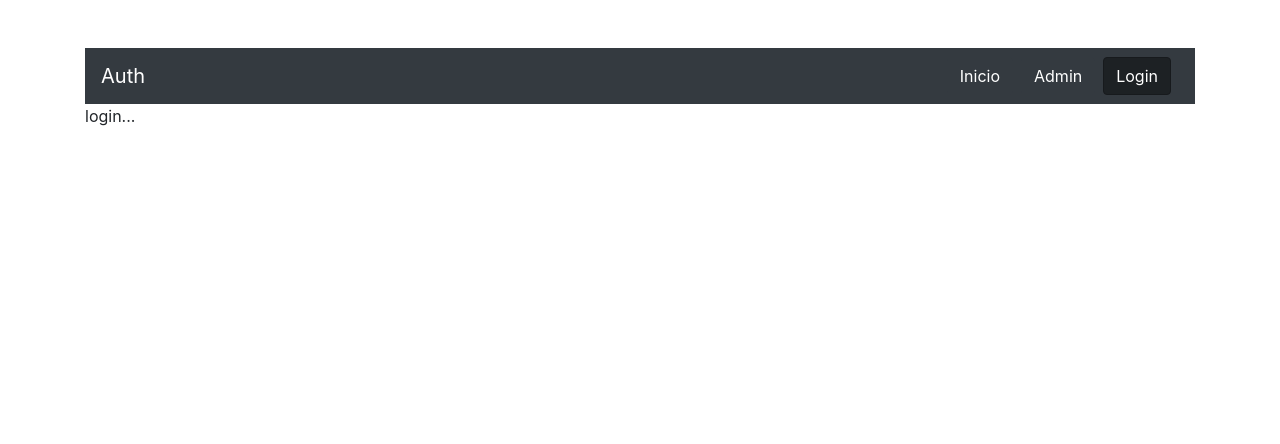
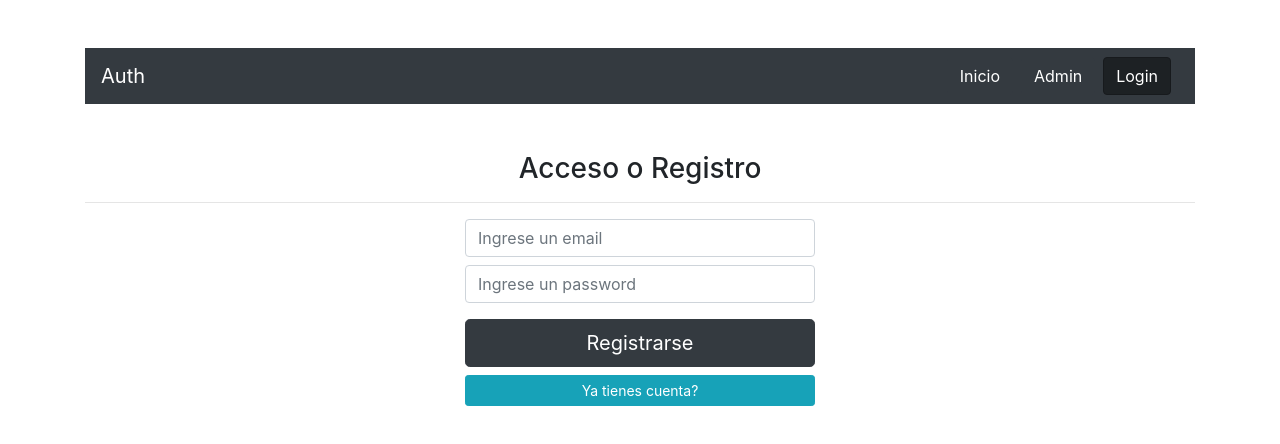
Before and after one commit to memolop10/login-udemy-1, a React (Create React App) app: page /login in a window 1280 px wide. Shown: the top 444 px of the page. Built offline with nearby package versions, Linux system fonts and the light colour scheme.

Commit message:
Imprimir Errores

```diff
--- a/src/App.jsx
+++ b/src/App.jsx
@@ -2,6 +2,7 @@
   BrowserRouter as Router,
   Switch,
   Route} from 'react-router-dom'
+import Login from './components/login';
 import Navbar from './components/Navbar';
 
 function App() {
@@ -14,7 +15,7 @@
             inicio...
           </Route>
           <Route path="/login">
-            login...
+            <Login/>
           </Route>
           <Route path="/admin">
             admin...
--- /dev/null
+++ b/src/components/login.jsx
@@ -0,0 +1,70 @@
+import React from 'react'
+
+const Login = () => {
+
+    const [email ,setEmail] = React.useState('')
+    const [pass ,setPass] = React.useState('')
+    const [error, setError] = React.useState(null)
+
+    const procesarDatos = e => {
+        e.preventDefault()
+        if (!email.trim()) {
+            //console.log('Ingrese Email')
+            setError('Ingrese Email')
+            return
+        }
+        if (!pass.trim()) {
+            //console.log('Ingrese Password')
+            setError('Ingrese Password')
+            return
+        }
+        if (pass.length < 6) {
+            //console.log('Password mayor a 6 caracteres o mas')
+            setError('Password mayor a 6 caracteres o mas')
+            return
+        }
+        setError(null)
+        //console.log('Pasaste todas las validaciones')
+    }
+
+    return (
+        <div className="mt-5">
+            <h3 className="text-center">Acceso o Registro</h3>
+            <hr/>
+            <div className="row justify-content-center">
+                <div className="col-12 col-sm-8 col-md-6 col-xl-4">
+                    <form onSubmit={procesarDatos}>
+                        {
+                            error &&
+                            <div className="alert alert-danger">
+                                {error}
+                            </div>
+                        }
+                        <input
+                          type="email"
+                          className="form-control mb-2"
+                          placeholder="Ingrese un email"
+                          onChange={e => setEmail(e.target.value)}
+                          value={email}/>
+
+                        <input
+                          type="password"
+                          className="form-control"
+                          placeholder="Ingrese un password"
+                          onChange={ e => setPass(e.target.value)}
+                          value={pass}/>
+
+                          <button className="btn btn-dark btn-lg btn-block mt-3">
+                              Registrarse
+                          </button>
+                          <button className="btn btn-info btn-sm btn-block">
+                              Ya tienes cuenta?
+                          </button>
+                    </form>
+                </div>
+            </div>
+        </div>
+    )
+}
+
+export default Login
```
